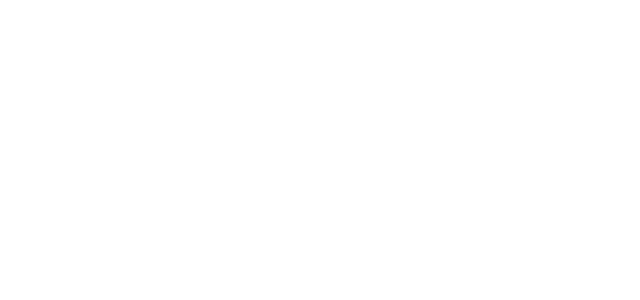
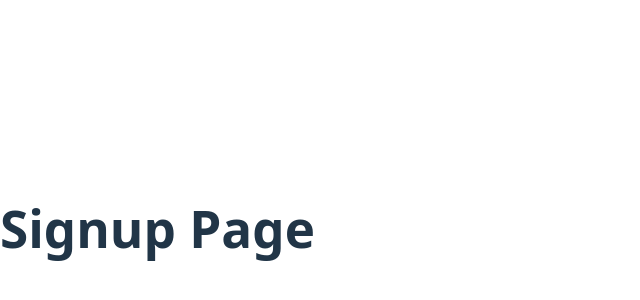
Before and after one commit to JeffTunner/Student-Productivity-Tracker, a React (Vite) app: page /signup in a window 1280 px wide. Shown: the part 172-472 px from the top of the page, without its empty margins (0-640 px from the left). Built offline with nearby package versions, Linux system fonts and the light colour scheme.

Commit message:
Installed router, added routes and also placeholder for different pages

```diff
--- a/package.json
+++ b/package.json
@@ -11,7 +11,8 @@
   },
   "dependencies": {
     "react": "^19.1.0",
-    "react-dom": "^19.1.0"
+    "react-dom": "^19.1.0",
+    "react-router-dom": "^7.7.1"
   },
   "devDependencies": {
     "@eslint/js": "^9.30.1",
--- a/src/App.jsx
+++ b/src/App.jsx
@@ -1,6 +1,17 @@
-
+import { BrowserRouter as Router, Routes, Route } from "react-router-dom";
+import Login from "./pages/Login.jsx";
+import Signup from "./pages/Signup.jsx";
+import Dashboard from "./pages/Dashboard.jsx";
 function App() {
-
+    return (
+        <Router>
+            <Routes>
+                <Route path="/login" element={<Login />} />
+                <Route path="/signup" element={<Signup />} />
+                <Route path="/dashboard" element={<Dashboard />} />
+            </Routes>
+        </Router>
+    );
 }
 
 export default App
--- /dev/null
+++ b/src/pages/Dashboard.jsx
@@ -0,0 +1,10 @@
+
+function Dashboard() {
+    return (
+        <div>
+            <h1>Dashboard</h1>
+            {/* Add your dashboard content here */}
+        </div>
+    );
+}
+export default Dashboard;
--- /dev/null
+++ b/src/pages/Login.jsx
@@ -0,0 +1,10 @@
+
+function Login() {
+    return (
+        <div>
+            <h1>Login Page</h1>
+            {/* Add your login form here */}
+        </div>
+    );
+}
+export default Login;
--- /dev/null
+++ b/src/pages/Signup.jsx
@@ -0,0 +1,10 @@
+
+function Signup() {
+    return (
+        <div>
+            <h1>Signup Page</h1>
+            {/* Add your signup form here */}
+        </div>
+    );
+}
+export default Signup;
```
Also changed, not shown: 1 other file (tests, documents, lock files or other folders).
